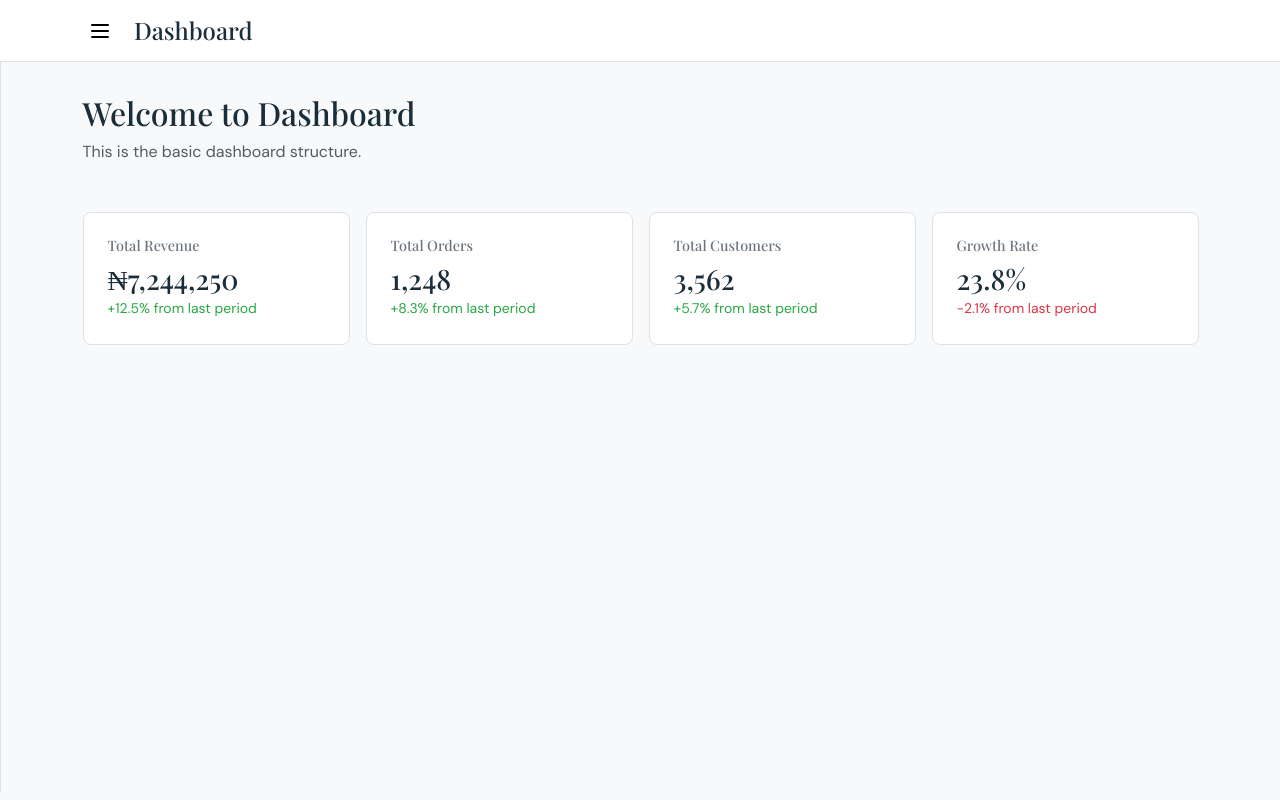
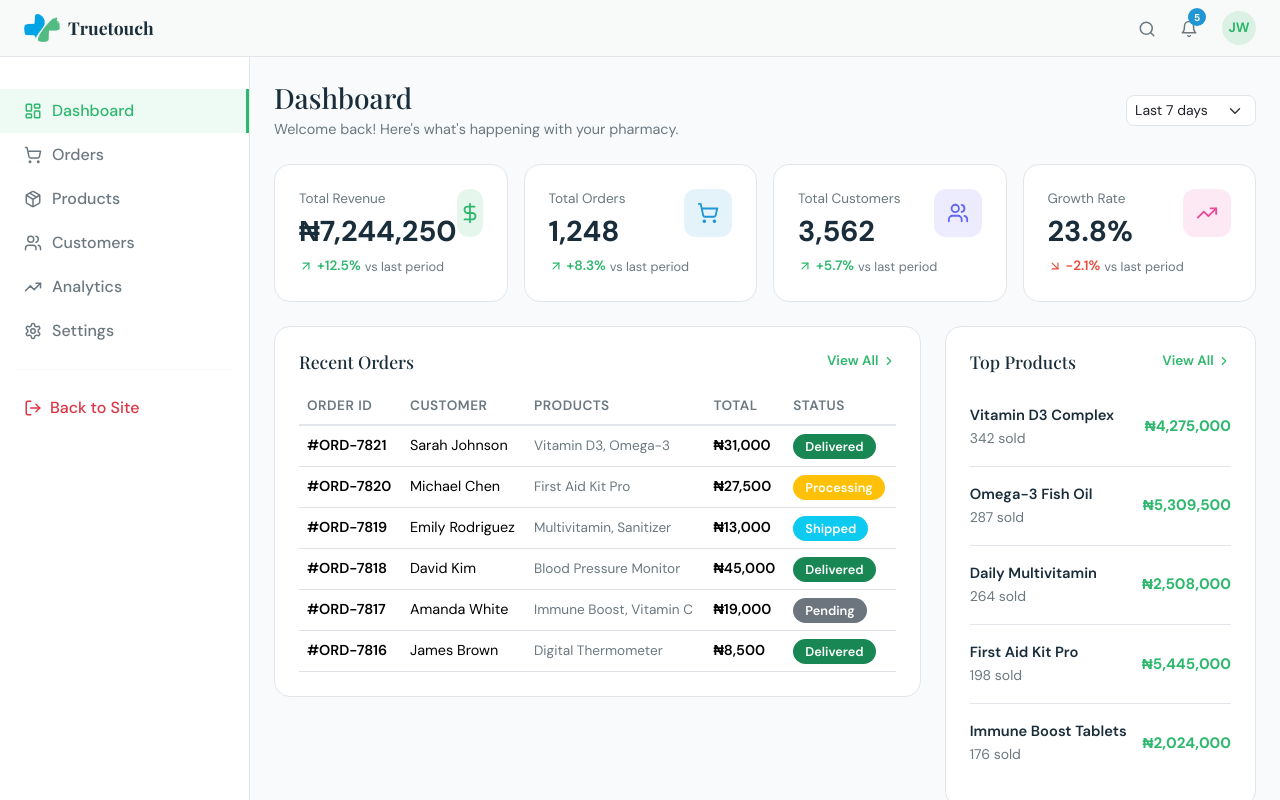
Before and after one commit to joshuaodunbaku/truetouch-pharmacy-front, a React (Vite) app: page /dashboard in a window 1280 px wide. Shown: the top 800 px of the page. Built offline with nearby package versions, Linux system fonts and the light colour scheme.

Commit message:
update dashboard

```diff
--- a/src/Routes/Dashboard.jsx
+++ b/src/Routes/Dashboard.jsx
@@ -1,93 +1,235 @@
 import { useState } from 'react';
-import { Container, Row, Col } from 'react-bootstrap';
-import { LayoutDashboard, Menu, X } from 'lucide-react';
+import { Link } from 'react-router-dom';
+import { Container, Row, Col, Table, Nav } from 'react-bootstrap';
+import {
+  LayoutDashboard, Package, ShoppingCart, Users, TrendingUp, DollarSign,
+  Bell, Settings, LogOut, ChevronRight, ArrowUpRight, ArrowDownRight,
+  Clock, Eye, Search, Menu, X
+} from 'lucide-react';
+import logo from '../assets/truetouch-logo.png';
+
+const stats = [
+  { label: 'Total Revenue', value: '₦7,244,250', change: '+12.5%', up: true, icon: DollarSign, color: 'rgba(var(--mc-primary-rgb), 0.12)', iconColor: 'var(--mc-primary)' },
+  { label: 'Total Orders', value: '1,248', change: '+8.3%', up: true, icon: ShoppingCart, color: 'rgba(var(--mc-accent-rgb), 0.12)', iconColor: 'var(--mc-accent)' },
+  { label: 'Total Customers', value: '3,562', change: '+5.7%', up: true, icon: Users, color: 'rgba(99, 102, 241, 0.12)', iconColor: '#6366f1' },
+  { label: 'Growth Rate', value: '23.8%', change: '-2.1%', up: false, icon: TrendingUp, color: 'rgba(236, 72, 153, 0.12)', iconColor: '#ec4899' },
+];
+
+const recentOrders = [
+  { id: '#ORD-7821', customer: 'Sarah Johnson', products: 'Vitamin D3, Omega-3', total: '₦31,000', status: 'Delivered', statusColor: 'bg-success' },
+  { id: '#ORD-7820', customer: 'Michael Chen', products: 'First Aid Kit Pro', total: '₦27,500', status: 'Processing', statusColor: 'bg-warning' },
+  { id: '#ORD-7819', customer: 'Emily Rodriguez', products: 'Multivitamin, Sanitizer', total: '₦13,000', status: 'Shipped', statusColor: 'bg-info' },
+  { id: '#ORD-7818', customer: 'David Kim', products: 'Blood Pressure Monitor', total: '₦45,000', status: 'Delivered', statusColor: 'bg-success' },
+  { id: '#ORD-7817', customer: 'Amanda White', products: 'Immune Boost, Vitamin C', total: '₦19,000', status: 'Pending', statusColor: 'bg-secondary' },
+  { id: '#ORD-7816', customer: 'James Brown', products: 'Digital Thermometer', total: '₦8,500', status: 'Delivered', statusColor: 'bg-success' },
+];
+
+const topProducts = [
+  { name: 'Vitamin D3 Complex', sold: 342, revenue: '₦4,275,000' },
+  { name: 'Omega-3 Fish Oil', sold: 287, revenue: '₦5,309,500' },
+  { name: 'Daily Multivitamin', sold: 264, revenue: '₦2,508,000' },
+  { name: 'First Aid Kit Pro', sold: 198, revenue: '₦5,445,000' },
+  { name: 'Immune Boost Tablets', sold: 176, revenue: '₦2,024,000' },
+];
+
+const sidebarLinks = [
+  { icon: LayoutDashboard, label: 'Dashboard', active: true },
+  { icon: ShoppingCart, label: 'Orders' },
+  { icon: Package, label: 'Products' },
+  { icon: Users, label: 'Customers' },
+  { icon: TrendingUp, label: 'Analytics' },
+  { icon: Settings, label: 'Settings' },
+];
 
 const Dashboard = () => {
   const [sidebarOpen, setSidebarOpen] = useState(false);
 
   return (
-    <div style={{ minHeight: '100vh', backgroundColor: '#f8f9fa' }}>
-      {/* Simple Header */}
-      <nav style={{ backgroundColor: '#fff', borderBottom: '1px solid #dee2e6', padding: '1rem' }}>
-        <Container>
-          <div style={{ display: 'flex', justifyContent: 'space-between', alignItems: 'center' }}>
-            <div style={{ display: 'flex', alignItems: 'center', gap: '1rem' }}>
-              <button
-                onClick={() => setSidebarOpen(!sidebarOpen)}
-                style={{ border: 'none', background: 'none', cursor: 'pointer' }}
-              >
-                {sidebarOpen ? <X size={24} /> : <Menu size={24} />}
+    <div>
+      {/* Dashboard Nav */}
+      <nav className="navbar-main py-2" style={{ position: 'sticky', top: 0, zIndex: 1030 }}>
+        <Container fluid className="px-4">
+          <div className="d-flex justify-content-between align-items-center w-100">
+            <div className="d-flex align-items-center gap-3">
+              <button className="d-lg-none nav-icon-btn" onClick={() => setSidebarOpen(!sidebarOpen)}>
+                {sidebarOpen ? <X size={22} /> : <Menu size={22} />}
               </button>
-              <h4 className="mb-0">Dashboard</h4>
+              <Link to="/" className="d-flex align-items-center gap-2 text-decoration-none">
+                <img src={logo} alt="Truetouch Pharmacy" style={{ width: 36, height: 36, borderRadius: '50%', objectFit: 'contain' }} />
+                <span style={{ fontFamily: "'Playfair Display', serif", fontWeight: 700, fontSize: '1.1rem', color: 'var(--mc-text-dark)' }}>
+                  Truetouch
+                </span>
+              </Link>
+            </div>
+            <div className="d-flex align-items-center gap-2">
+              <button className="nav-icon-btn"><Search size={18} /></button>
+              <button className="nav-icon-btn">
+                <Bell size={18} />
+                <span className="nav-icon-badge">5</span>
+              </button>
+              <div className="d-flex align-items-center gap-2 ms-2">
+                <div style={{ width: 34, height: 34, borderRadius: '50%', background: 'rgba(var(--mc-primary-rgb), 0.15)', display: 'flex', alignItems: 'center', justifyContent: 'center', color: 'var(--mc-primary)', fontWeight: 700, fontSize: '0.85rem' }}>
+                  JW
+                </div>
+              </div>
             </div>
           </div>
         </Container>
       </nav>
 
-      {/* Simple Sidebar */}
-      <div style={{ display: 'flex' }}>
-        <aside style={{
-          width: sidebarOpen ? '250px' : '0',
-          backgroundColor: '#fff',
-          borderRight: '1px solid #dee2e6',
-          transition: 'width 0.3s ease',
-          overflow: 'hidden',
-          minHeight: 'calc(100vh - 70px)'
-        }}>
-          <div style={{ padding: '1rem' }}>
-            <div style={{ display: 'flex', alignItems: 'center', gap: '0.5rem', marginBottom: '1rem' }}>
-              <LayoutDashboard size={20} />
-              <span>Dashboard</span>
+      <div className="d-flex">
+        {/* Sidebar */}
+        <div className={`dashboard-sidebar d-lg-block ${sidebarOpen ? 'd-block' : 'd-none'}`} style={{ width: 250, flexShrink: 0 }}>
+          <Nav className="flex-column">
+            {sidebarLinks.map((link, i) => {
+              const Icon = link.icon;
+              return (
+                <a key={i} href="#" className={`nav-link d-flex align-items-center ${link.active ? 'active' : ''}`}>
+                  <Icon size={18} />
+                  {link.label}
+                </a>
+              );
+            })}
+          </Nav>
+          <hr className="mx-3 my-3" style={{ borderColor: 'var(--mc-border)' }} />
+          <Nav className="flex-column">
+            <a href="/" className="nav-link d-flex align-items-center text-danger">
+              <LogOut size={18} className="me-2" />
+              Back to Site
+            </a>
+          </Nav>
         </div>
-            <p style={{ color: '#6c757d', fontSize: '0.9rem' }}>
-              Simple dashboard layout
+
+        {/* Main Content */}
+        <div className="flex-grow-1 p-4" style={{ backgroundColor: 'var(--mc-bg-light)', minHeight: 'calc(100vh - 60px)' }}>
+          {/* Header */}
+          <div className="d-flex flex-column flex-md-row justify-content-between align-items-md-center mb-4">
+            <div>
+              <h3 className="mb-1">Dashboard</h3>
+              <p className="text-muted-custom mb-0" style={{ fontSize: '0.9rem' }}>
+                Welcome back! Here's what's happening with your pharmacy.
               </p>
             </div>
-        </aside>
+            <div className="d-flex gap-2 mt-3 mt-md-0">
+              <select className="form-select form-select-sm" style={{ width: 'auto', borderRadius: 8, borderColor: 'var(--mc-border)' }}>
+                <option>Last 7 days</option>
+                <option>Last 30 days</option>
+                <option>Last 90 days</option>
+                <option>This Year</option>
+              </select>
+            </div>
+          </div>
 
-        {/* Main Content */}
-        <main style={{ flex: 1, padding: '2rem' }}>
-          <Container>
-            <Row>
-              <Col>
-                <h2>Welcome to Dashboard</h2>
-                <p className="text-muted">This is the basic dashboard structure.</p>
+          {/* Stats */}
+          <Row className="g-3 mb-4">
+            {stats.map((stat, index) => {
+              const Icon = stat.icon;
+              return (
+                <Col key={index} sm={6} xl={3}>
+                  <div className="stat-widget">
+                    <div className="d-flex justify-content-between align-items-start">
+                      <div>
+                        <p className="text-muted-custom mb-1" style={{ fontSize: '0.85rem' }}>{stat.label}</p>
+                        <h3>{stat.value}</h3>
+                      </div>
+                      <div className="stat-widget-icon" style={{ backgroundColor: stat.color }}>
+                        <Icon size={22} style={{ color: stat.iconColor }} />
+                      </div>
+                    </div>
+                    <div className="d-flex align-items-center gap-1 mt-2">
+                      {stat.up ? (
+                        <ArrowUpRight size={14} style={{ color: 'var(--mc-primary)' }} />
+                      ) : (
+                        <ArrowDownRight size={14} style={{ color: '#e74c3c' }} />
+                      )}
+                      <span style={{ fontSize: '0.85rem', fontWeight: 600, color: stat.up ? 'var(--mc-primary)' : '#e74c3c' }}>
+                        {stat.change}
+                      </span>
+                      <span className="text-muted-custom" style={{ fontSize: '0.8rem' }}>vs last period</span>
+                    </div>
+                  </div>
                 </Col>
+              );
+            })}
           </Row>
 
-            {/* Stats Widgets */}
-            <Row className="g-3 mt-3">
-              <Col sm={6} lg={3}>
-                <div style={{ backgroundColor: '#fff', padding: '1.5rem', borderRadius: '8px', border: '1px solid #dee2e6' }}>
-                  <h5 style={{ color: '#6c757d', fontSize: '0.9rem', marginBottom: '0.5rem' }}>Total Revenue</h5>
-                  <h3 style={{ marginBottom: '0' }}>₦7,244,250</h3>
-                  <small style={{ color: '#28a745' }}>+12.5% from last period</small>
+          <Row className="g-4">
+            {/* Recent Orders */}
+            <Col xl={8}>
+              <div className="bg-white rounded-custom p-4" style={{ border: '1px solid var(--mc-border)' }}>
+                <div className="d-flex justify-content-between align-items-center mb-3">
+                  <h5 className="mb-0" style={{ fontSize: '1.1rem' }}>Recent Orders</h5>
+                  <a href="#" style={{ fontSize: '0.85rem', color: 'var(--mc-primary)', fontWeight: 600 }}>
+                    View All <ChevronRight size={14} />
+                  </a>
+                </div>
+                <div className="table-responsive">
+                  <Table className="dashboard-table align-middle mb-0">
+                    <thead>
+                      <tr>
+                        <th>Order ID</th>
+                        <th>Customer</th>
+                        <th className="d-none d-md-table-cell">Products</th>
+                        <th>Total</th>
+                        <th>Status</th>
+                      </tr>
+                    </thead>
+                    <tbody>
+                      {recentOrders.map((order, i) => (
+                        <tr key={i}>
+                          <td style={{ fontWeight: 600, fontSize: '0.9rem' }}>{order.id}</td>
+                          <td style={{ fontSize: '0.9rem' }}>{order.customer}</td>
+                          <td className="d-none d-md-table-cell text-muted-custom" style={{ fontSize: '0.85rem' }}>{order.products}</td>
+                          <td style={{ fontWeight: 600, fontSize: '0.9rem' }}>{order.total}</td>
+                          <td>
+                            <span className={`status-badge text-white ${order.statusColor}`}>{order.status}</span>
+                          </td>
+                        </tr>
+                      ))}
+                    </tbody>
+                  </Table>
+                </div>
               </div>
             </Col>
-              <Col sm={6} lg={3}>
-                <div style={{ backgroundColor: '#fff', padding: '1.5rem', borderRadius: '8px', border: '1px solid #dee2e6' }}>
-                  <h5 style={{ color: '#6c757d', fontSize: '0.9rem', marginBottom: '0.5rem' }}>Total Orders</h5>
-                  <h3 style={{ marginBottom: '0' }}>1,248</h3>
-                  <small style={{ color: '#28a745' }}>+8.3% from last period</small>
+
+            {/* Top Products */}
+            <Col xl={4}>
+              <div className="bg-white rounded-custom p-4" style={{ border: '1px solid var(--mc-border)' }}>
+                <div className="d-flex justify-content-between align-items-center mb-3">
+                  <h5 className="mb-0" style={{ fontSize: '1.1rem' }}>Top Products</h5>
+                  <a href="#" style={{ fontSize: '0.85rem', color: 'var(--mc-primary)', fontWeight: 600 }}>
+                    View All <ChevronRight size={14} />
+                  </a>
                 </div>
-              </Col>
-              <Col sm={6} lg={3}>
-                <div style={{ backgroundColor: '#fff', padding: '1.5rem', borderRadius: '8px', border: '1px solid #dee2e6' }}>
-                  <h5 style={{ color: '#6c757d', fontSize: '0.9rem', marginBottom: '0.5rem' }}>Total Customers</h5>
-                  <h3 style={{ marginBottom: '0' }}>3,562</h3>
-                  <small style={{ color: '#28a745' }}>+5.7% from last period</small>
+                {topProducts.map((product, i) => (
+                  <div key={i} className="d-flex justify-content-between align-items-center py-3" style={{ borderBottom: i < topProducts.length - 1 ? '1px solid var(--mc-border)' : 'none' }}>
+                    <div>
+                      <p className="mb-0" style={{ fontWeight: 600, fontSize: '0.92rem' }}>{product.name}</p>
+                      <small className="text-muted-custom">{product.sold} sold</small>
                     </div>
-              </Col>
-              <Col sm={6} lg={3}>
-                <div style={{ backgroundColor: '#fff', padding: '1.5rem', borderRadius: '8px', border: '1px solid #dee2e6' }}>
-                  <h5 style={{ color: '#6c757d', fontSize: '0.9rem', marginBottom: '0.5rem' }}>Growth Rate</h5>
-                  <h3 style={{ marginBottom: '0' }}>23.8%</h3>
-                  <small style={{ color: '#dc3545' }}>-2.1% from last period</small>
+                    <span style={{ fontWeight: 700, color: 'var(--mc-primary)', fontSize: '0.95rem' }}>{product.revenue}</span>
+                  </div>
+                ))}
+              </div>
+
+              {/* Quick Actions */}
+              <div className="bg-white rounded-custom p-4 mt-4" style={{ border: '1px solid var(--mc-border)' }}>
+                <h5 style={{ fontSize: '1.1rem' }} className="mb-3">Quick Actions</h5>
+                <div className="d-grid gap-2">
+                  <button className="btn btn-primary btn-sm d-flex align-items-center justify-content-center gap-2">
+                    <Package size={16} /> Add New Product
+                  </button>
+                  <button className="btn btn-outline-primary btn-sm d-flex align-items-center justify-content-center gap-2">
+                    <Eye size={16} /> View Reports
+                  </button>
+                  <button className="btn btn-outline-primary btn-sm d-flex align-items-center justify-content-center gap-2">
+                    <Clock size={16} /> Manage Inventory
+                  </button>
+                </div>
               </div>
             </Col>
           </Row>
-          </Container>
-        </main>
+        </div>
       </div>
     </div>
   );
```
Lines whose indentation alone changed are shown as unchanged.
